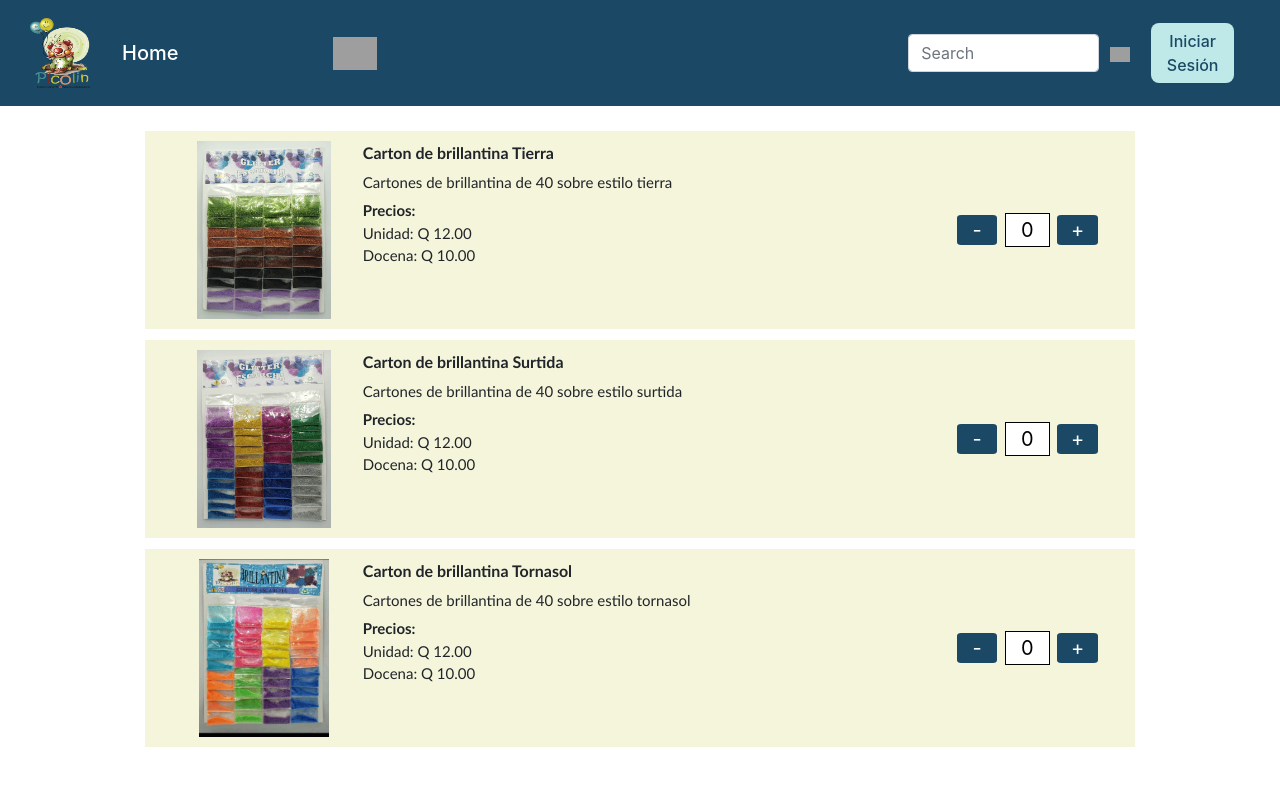
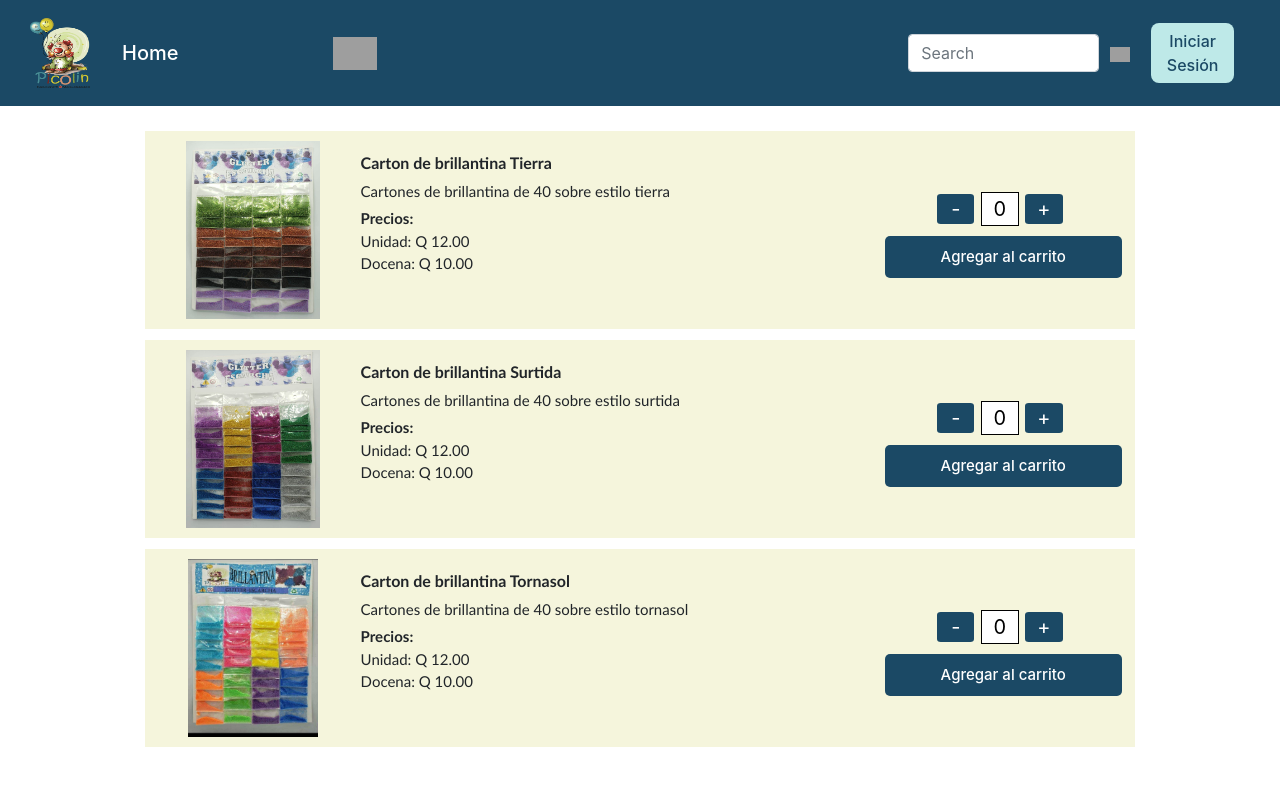
Before and after one commit to angelargd8/Proyecto-software, a React (Vite) app in the folder Proyecto/vite-project/: page /detalles/1 in a window 1280 px wide. Shown: the top 786 px of the page. Built offline with nearby package versions, Linux system fonts and the light colour scheme; grey boxes are pictures that could not be loaded.

Commit message:
feat(button): se agregó el botón para añadir al carrito

```diff
--- a/Proyecto/vite-project/src/componentes/cardProduct/cardProducto.css
+++ b/Proyecto/vite-project/src/componentes/cardProduct/cardProducto.css
@@ -36,26 +36,29 @@
     height:90%;
     display:flex;
     flex-direction:column;
+    padding: 10px;
+    padding-left: 20px;
 }
 
 .containerActions {
     height: 90%;
-    width: 15%;
+    width: 50%;
     display: flex;
     flex-direction: row;
     align-items: center;
     justify-content: center;
+    margin-top: 10px;
 }
 
 .button {
-    width: 90%;
+    width: 30%;
     border-radius: 10%;
     cursor: pointer;
     display: flex;
     flex-wrap: wrap;
     align-items: center;
     background-color: #1B4965;
-    color:white;
+    color: white;
     justify-content: center;
     margin-right: 5%;
     transition: opacity 0.3s ease;
@@ -74,3 +77,29 @@ input[type=number]::-webkit-outer-spin-button {
 input[type=number] {
   -moz-appearance: textfield;
 }
+
+.addToCartContainer {
+    width: 30%;
+    display: flex;
+    flex-direction: column;
+    justify-content: center;
+    align-items: center;
+
+}
+
+.addToCartButton {
+    width: 90%;
+    margin-top: 10px;
+    padding: 10px;
+    background-color: #1B4965;
+    color: white;
+    border: none;
+    border-radius: 5px;
+    cursor: pointer;
+    font-size: 15px;
+    text-align: center;
+}
+
+.addToCartButton:hover {
+    background-color: #12324a;
+}
--- a/Proyecto/vite-project/src/componentes/cardProduct/index.jsx
+++ b/Proyecto/vite-project/src/componentes/cardProduct/index.jsx
@@ -42,6 +42,10 @@ const CardProduct = ({text, description, image, precios, styleCard, styleImage})
         setIsEditing(true)
     }
 
+    const handleAddToCart = () => {
+        alert(`Agregado ${quantity} ${text} al carrito`)
+    }
+
     return (
         <div className="cardProducto" style={styleCard}>
             <div className='containerImage' style={styleImage}>
@@ -61,6 +65,7 @@ const CardProduct = ({text, description, image, precios, styleCard, styleImage})
                     })}
                 </div>
             </div>
+            <div className='addToCartContainer'>
                 <div className='containerActions'>
                     <div className='button' style={{ fontSize:20, textAlign:'center',}} onClick={() => onHandlerClickButton("-")}>
                         -
@@ -78,6 +83,8 @@ const CardProduct = ({text, description, image, precios, styleCard, styleImage})
                         +
                     </div>
                 </div>
+                <button className='addToCartButton' onClick={handleAddToCart}>Agregar al carrito</button>
+            </div>
         </div>
     )
 }
```
Lines whose indentation alone changed are shown as unchanged.
